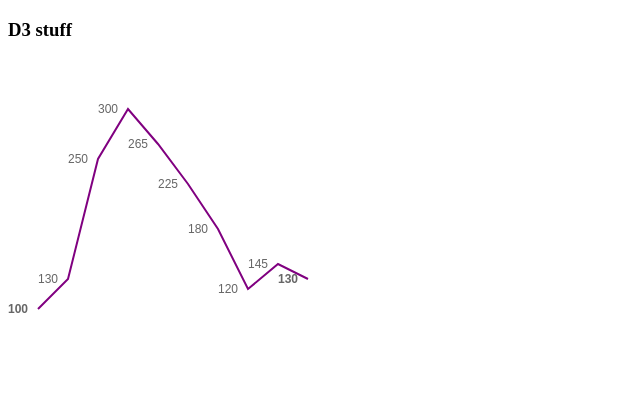
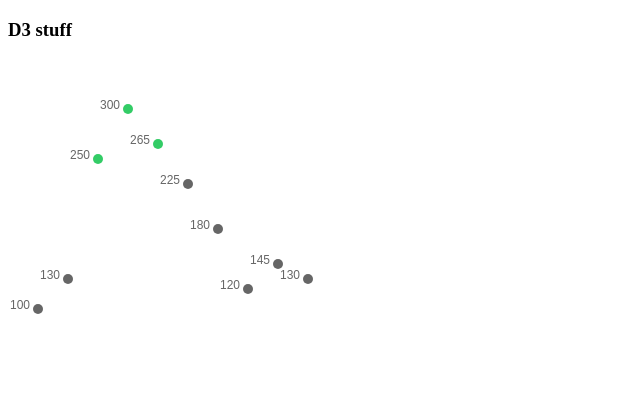
Before and after one commit to rmoncrief/D3tutorials, a plain HTML site: page Project/index.html in a window 1280 px wide. Shown: the whole page, without its empty margins (0-640 px from the left). Drawn offline with Linux system fonts and the light colour scheme.

Commit message:
Finished scatterplot

```diff
--- a/Project/index.html
+++ b/Project/index.html
@@ -11,6 +11,7 @@
     <!-- <script type="text/javascript" src="shapes.js"></script> -->
     <!-- <script type="text/javascript" src="drawingWithData.js"></script> -->
     <!-- <script type="text/javascript" src="barchart.js"></script> -->
-    <script type="text/javascript" src="linechart.js"></script>
+    <!-- <script type="text/javascript" src="linechart.js"></script> -->
+    <script type="text/javascript" src="scatterplot.js"></script>
   </body>
 </html>
--- a/Project/scatterplot.js
+++ b/Project/scatterplot.js
@@ -0,0 +1,64 @@
+var h = 350;
+var w = 400;
+
+ms = [
+  {"Month": 10, "sales": 100},
+  {"Month": 20, "sales": 130},
+  {"Month": 30, "sales": 250},
+  {"Month": 40, "sales": 300},
+  {"Month": 50, "sales": 265},
+  {"Month": 60, "sales": 225},
+  {"Month": 70, "sales": 180},
+  {"Month": 80, "sales": 120},
+  {"Month": 90, "sales": 145},
+  {"Month": 100, "sales": 130}
+];
+
+function showMinMax(ds, col, val, type) {
+  var max = d3.max(ds, function(d) { return d[col]; } );
+  var min = d3.min(ds, function(d) { return d[col]; } );
+
+  if (type === "minmax" && (val === max || val === min)) {
+    return val;
+  }
+  else {
+    if (type === "all") {
+      return val;
+    }
+  }
+}
+
+function salesKPI(d) {
+  if (d >= 250) {
+    return "#33cc66";
+  }
+  else if (d < 250 ) {
+    return "#666666";
+  }
+}
+
+var svg = d3.select("body")
+            .append("svg")
+              .attr("width", w)
+              .attr("height", h);
+
+var dots = svg.selectAll("circle")
+              .data(ms)
+              .enter()
+              .append("circle")
+                .attr("cx", function(d) {return d.Month * 3; })
+                .attr("cy", function(d) {return h - d.sales; })
+                .attr("r", 5)
+                .attr("fill", function(d) { return salesKPI(d.sales);} );
+
+var labels = svg.selectAll("text")
+                .data(ms)
+                .enter()
+                .append("text")
+                  .text(function(d) { return showMinMax(ms, "sales", d.sales, 'all');} )
+                  .attr("x", function(d) {return (d.Month * 3) - 28; })
+                  .attr("y", function(d) {return h - d.sales; } )
+                  .attr("font-size", "12px")
+                  .attr("font-family", "sans-serif")
+                  .attr("fill", "#666666")
+                  .attr("text-anchor", "start")
```
